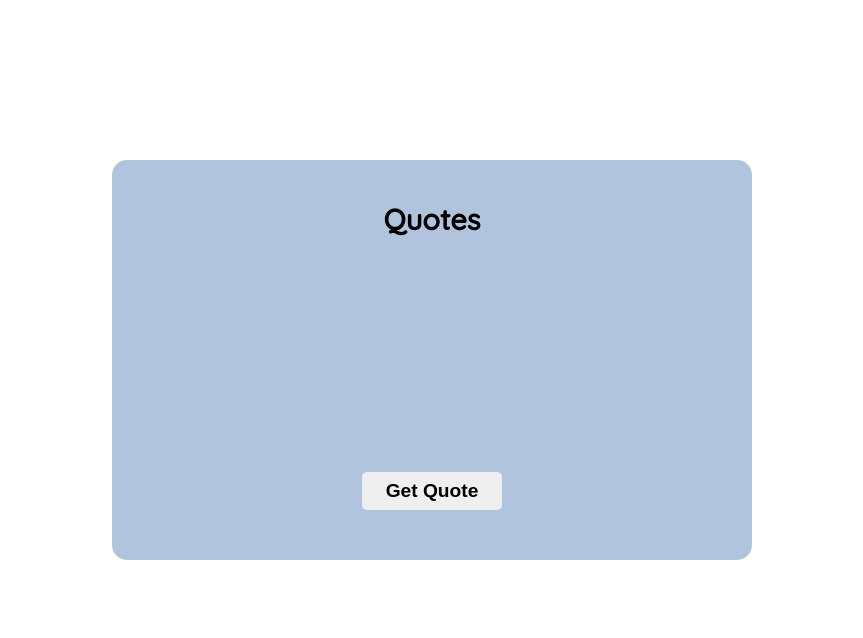
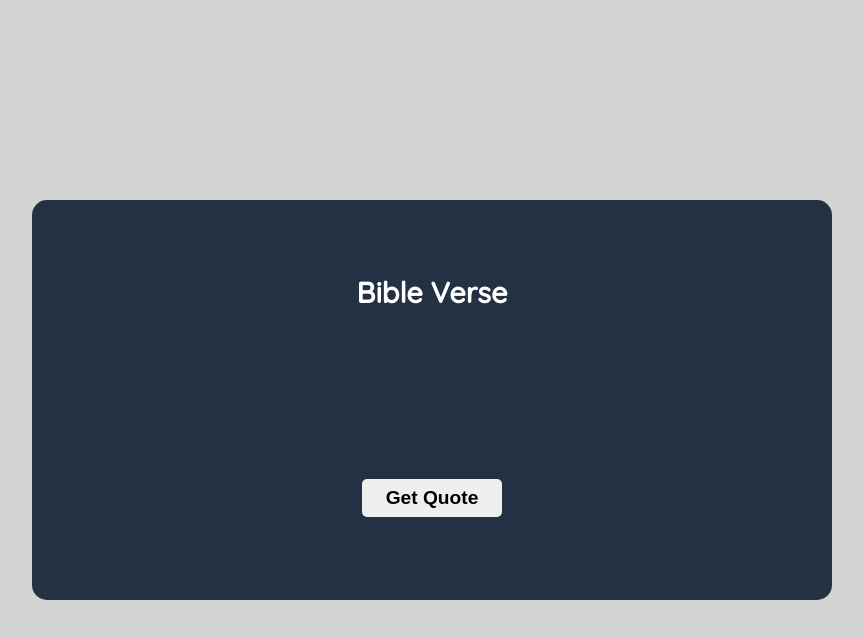
Before and after one commit to vsvang87/RandomQuoteGenerator, a website: page index.html in a window 1280 px wide. Shown: the whole page, without its empty margins (208-1071 px from the left). Drawn offline with Linux system fonts and the light colour scheme.

Commit message:
second update

```diff
--- a/css/stylesheet.css
+++ b/css/stylesheet.css
@@ -10,37 +10,41 @@ body {
   line-height: 1.2rem;
 }
 .container {
-  background-color: white;
+  background-color: lightgray;
   height: 100vh;
   width: 100%;
+  display: flex;
+  justify-content: center;
+  align-items: center;
 }
 .inner__container {
-  background-color: lightsteelblue;
+  background-color: #233142;
   display: flex;
-  justify-content: space-around;
+  justify-content: center;
   flex-direction: column;
   align-items: center;
-  height: 50vh;
-  width: 50%;
-  border: 2px solid gray;
-  position: absolute;
-  top: 20%;
-  left: 25%;
-  box-shadow: rgba(0, 0, 0, 0.3);
+  min-height: 50vh;
+  width: min(80%, 50rem);
   border-radius: 15px;
   border: none;
 }
+.quote__gen {
+  width: 100%;
+}
 .quote__value {
-  height: 10rem;
-  width: 30rem;
+  min-height: 10rem;
+  width: min(90%, 400px);
+  margin-inline: auto;
   text-align: center;
-  box-shadow: rgba(0, 0, 0, 0.5);
+  color: white;
   border-radius: 10px;
   padding-top: 2rem;
+  display: flex;
 }
 .quote__gen h2 {
   text-align: center;
   padding: 1rem 0;
+  color: white;
 }
 .quote__btn {
   font-size: 1.2rem;
@@ -55,3 +59,8 @@ body {
   background-color: lightcoral;
   color: white;
 }
+@media (max-width: 1025px) {
+  .quote__btn {
+    margin-top: 1.5rem;
+  }
+}
--- a/index.html
+++ b/index.html
@@ -11,7 +11,7 @@
     <section class="container">
       <div class="inner__container">
         <div class="quote__gen">
-          <h2>Quotes</h2>
+          <h2>Bible Verse</h2>
           <div class="quote__value"></div>
         </div>
         <div class="button">
```
